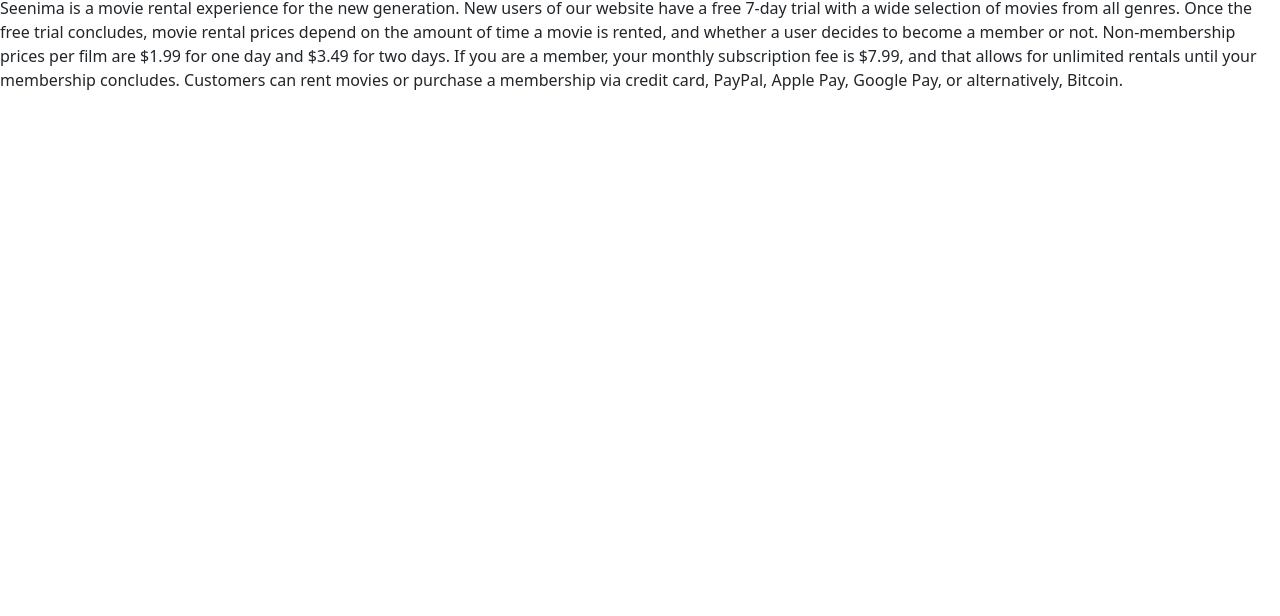
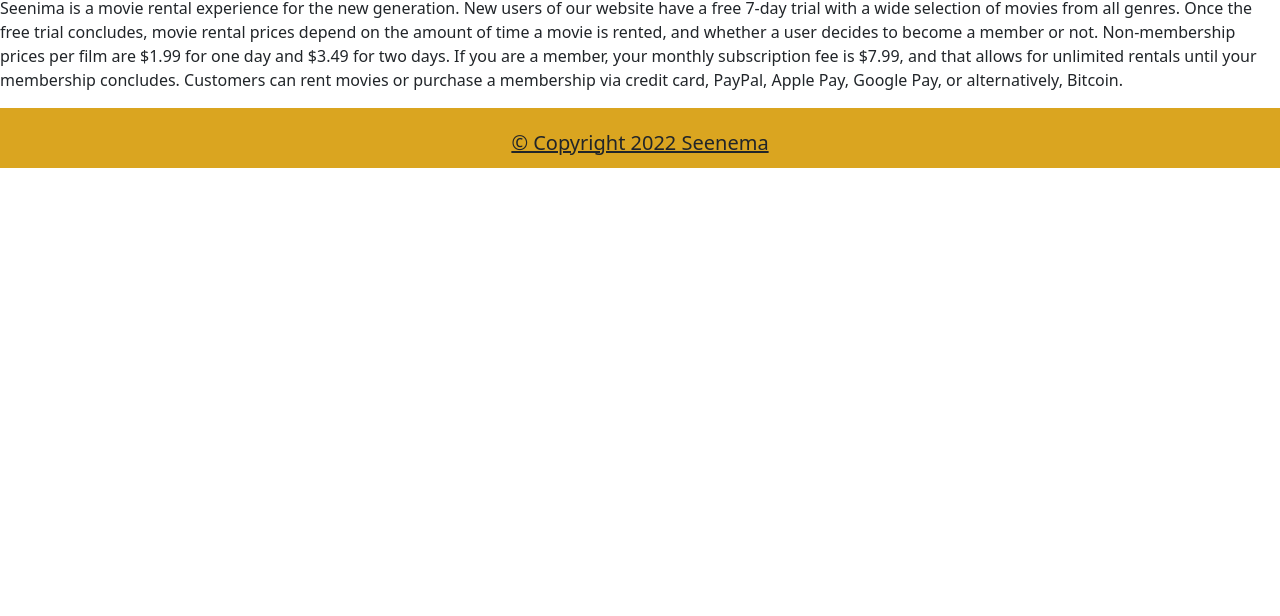
Before and after one commit to SaiCharan21/Seenima, a plain HTML site: page about.html in a window 1280 px wide. Shown: the part 184-800 px from the top of the page. Drawn offline with nearby package versions, Linux system fonts and the light colour scheme.

Commit message:
add the footer

```diff
--- a/about.html
+++ b/about.html
@@ -41,6 +41,13 @@
 <h1 align = "center"> About Us </h1>
 <p> Seenima is a movie rental experience for the new generation. New users of our website have a free 7-day trial with a wide selection of movies from all genres. Once the free trial concludes, movie rental prices depend on the amount of time a movie is rented, and whether a user decides to become a member or not. Non-membership prices per film are $1.99 for one day and $3.49 for two days. If you are a member, your monthly subscription fee is $7.99, and that allows for unlimited rentals until your membership concludes. Customers can rent movies or purchase a membership via credit card, PayPal, Apple Pay, Google Pay, or alternatively, Bitcoin. </p>
 
+<!-- footer section-->
+<footer id="footer">
+    <div class="container-fluid">
+        <u>&copy; Copyright 2022 Seenema</u>
+    </div>
+</footer>
+
 </body>
 
 </html>
```
